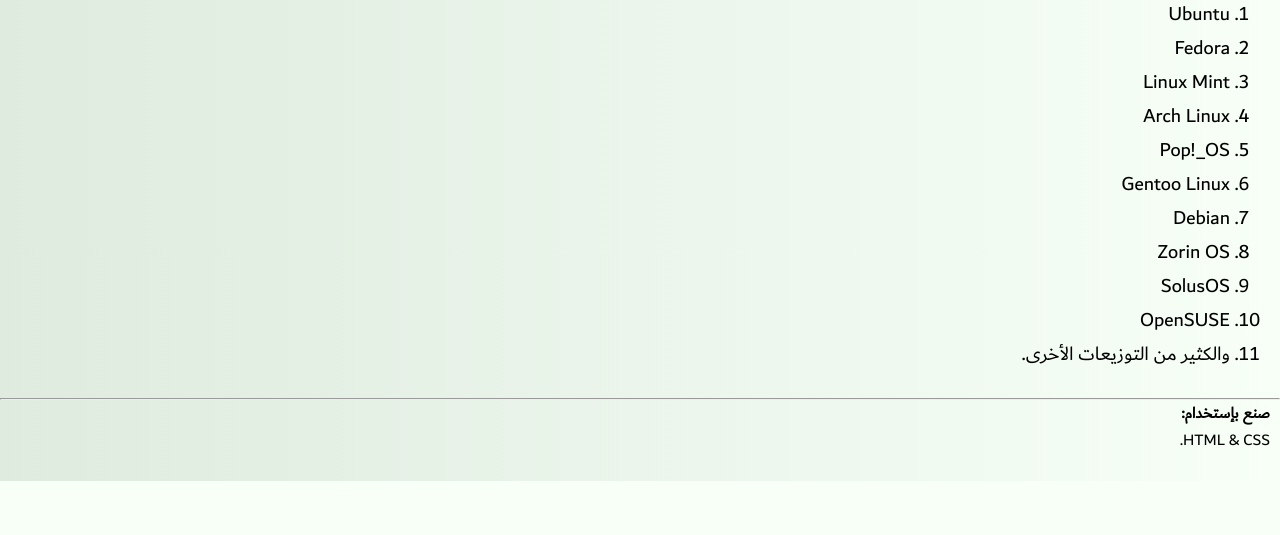
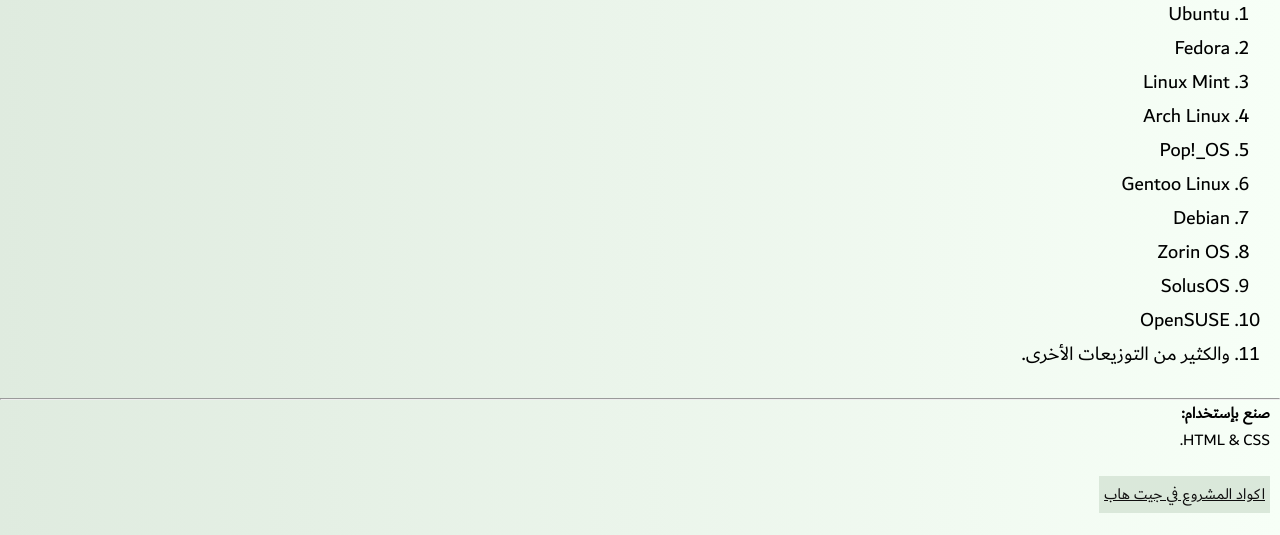
Before and after one commit to OmarIfDev/SchoolProject, a plain HTML site: page index.html in a window 1280 px wide. Shown: the part 511-1046 px from the top of the page. Before the commit the page ends 992 px from the top, so only its background shows below. Drawn offline with Linux system fonts and the light colour scheme.

Commit message:
Update index.html

```diff
--- a/index.html
+++ b/index.html
@@ -34,6 +34,16 @@
 
         .parah {
             font-size: 20px;
+        }
+
+        a {
+            background-color: rgb(218, 232, 218);
+            padding: 5px;
+            color: rgb(16, 15, 15);
+        }
+
+        a:hover {
+            background-color: rgb(200, 215, 200);
         }
     </style>
 </head>
@@ -83,6 +93,8 @@
     <hr>
     <footer style="padding-right: 10px;">
         <b>صنع بإستخدام:</b> <p lang="en">HTML & CSS.</p>
+        <br>
+        <a href="https://github.com/OmarIfDev/SchoolProject">اكواد المشروع في جيت هاب</a>
     </footer>
     <br>
 </body>
```
